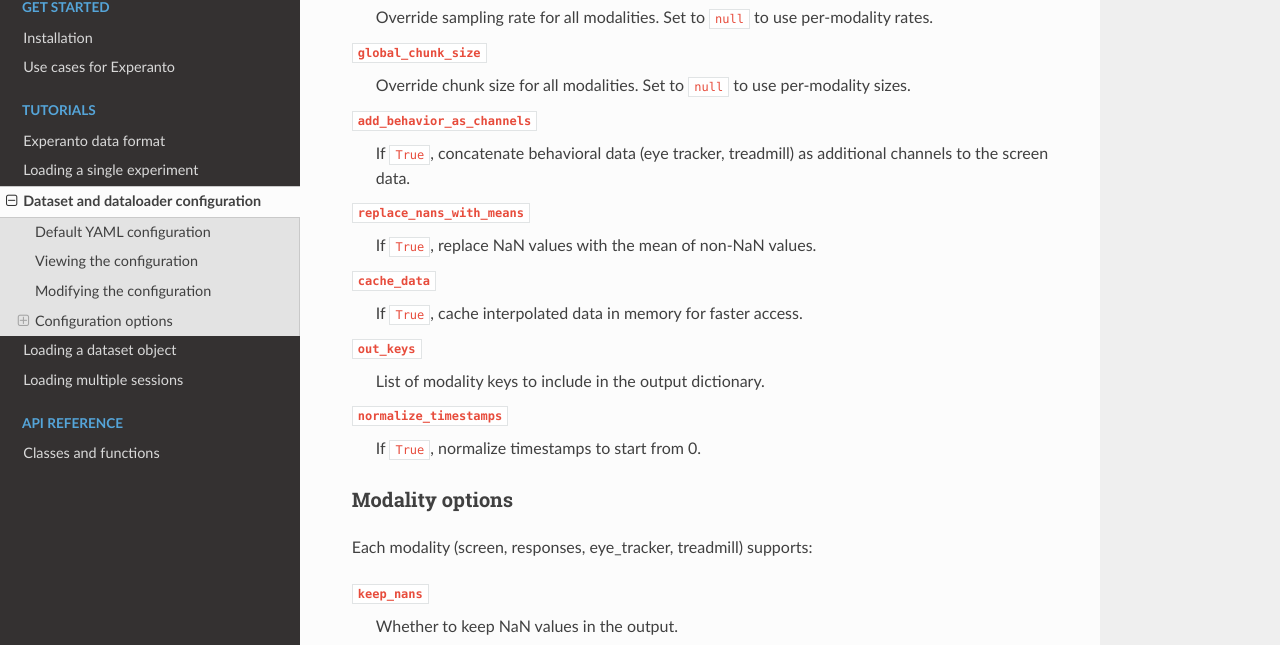
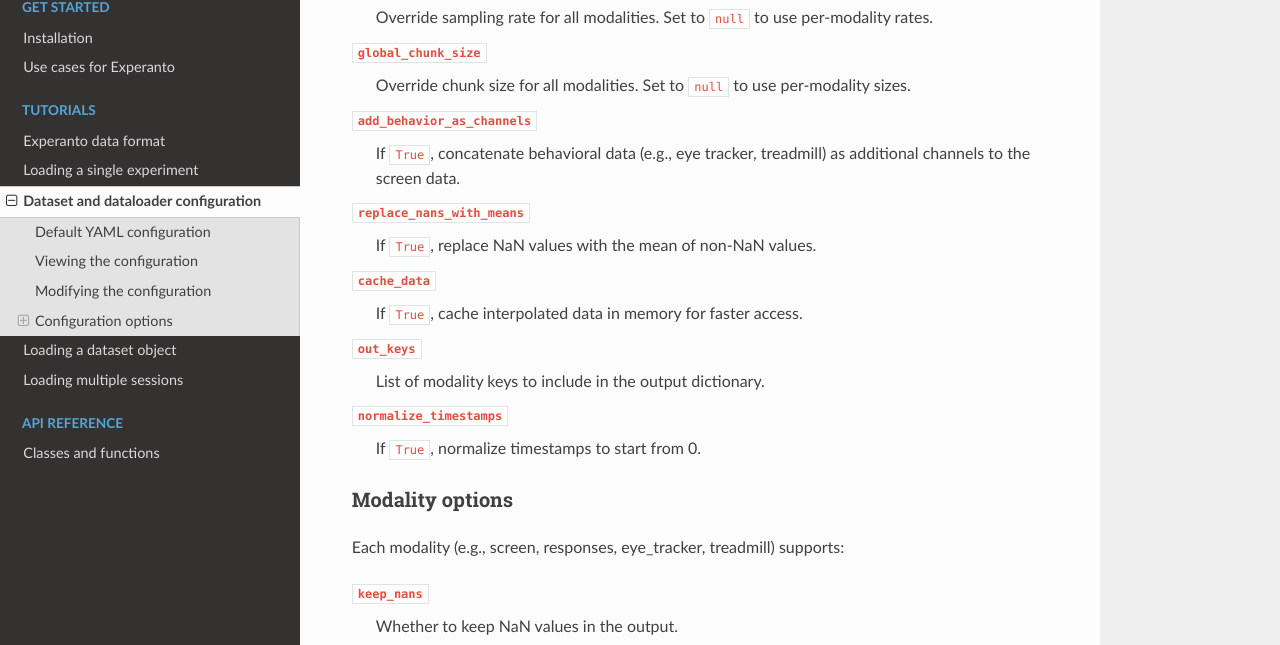
Before and after one commit to sensorium-competition/experanto, a Sphinx documentation site: the page built from docs/source/concepts/demo_configs.rst, in a window 1280 px wide and 900 px high, scrolled down 2127 px. Shown: the part 114-759 px from the top of the window. Built offline with Sphinx 7.4.7 and the Read the Docs theme 3.1.0, drawn with Linux system fonts in a browser that asks for light colours.

```diff
--- a/docs/source/concepts/demo_configs.rst
+++ b/docs/source/concepts/demo_configs.rst
@@ -129,8 +129,8 @@ Dataset options
    Override chunk size for all modalities. Set to ``null`` to use per-modality sizes.
 
 ``add_behavior_as_channels``
-   If ``True``, concatenate behavioral data (eye tracker, treadmill) as additional
-   channels to the screen data.
+   If ``True``, concatenate behavioral data (e.g., eye tracker, treadmill) as
+   additional channels to the screen data.
 
 ``replace_nans_with_means``
    If ``True``, replace NaN values with the mean of non-NaN values.
@@ -147,7 +147,7 @@ Dataset options
 Modality options
 """"""""""""""""
 
-Each modality (screen, responses, eye_tracker, treadmill) supports:
+Each modality (e.g., screen, responses, eye_tracker, treadmill) supports:
 
 ``keep_nans``
    Whether to keep NaN values in the output.
```
